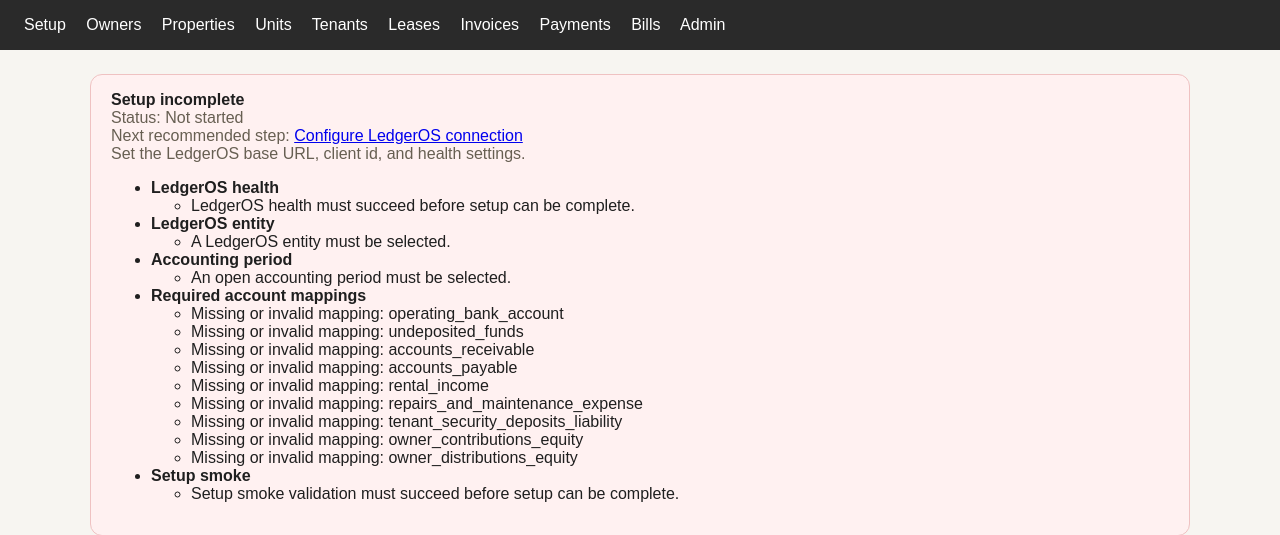
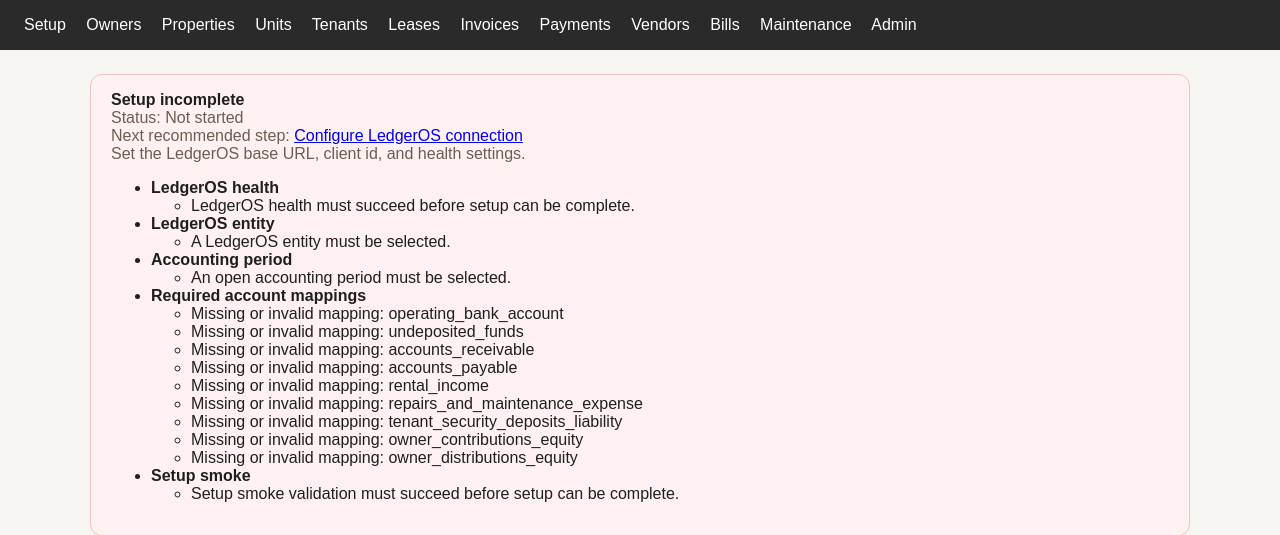
Before and after one commit to timolingh/propertyledger, a Django app: page /units/add/ in a window 1280 px wide. Shown: the top 535 px of the page. Run offline with Django 5.2, Linux system fonts and the light colour scheme; the visitor is signed in with stand-in values (Sample User, id 1); data comes from the database, SQL or seed files in the repository; data that the repository does not hold is empty.

Commit message:
Add Vendor nav

```diff
--- a/ledgeros/templates/ledgeros/base.html
+++ b/ledgeros/templates/ledgeros/base.html
@@ -158,7 +158,9 @@
       <a href="{% url 'lease-list' %}">Leases</a>
       <a href="{% url 'charge-list' %}">Invoices</a>
       <a href="{% url 'payments-home' %}">Payments</a>
+      <a href="{% url 'vendor-list' %}">Vendors</a>
       <a href="{% url 'vendor-bill-list' %}">Bills</a>
+      <a href="{% url 'maintenance-category-list' %}">Maintenance</a>
       <a href="/admin/">Admin</a>
     </header>
     <main>
```
